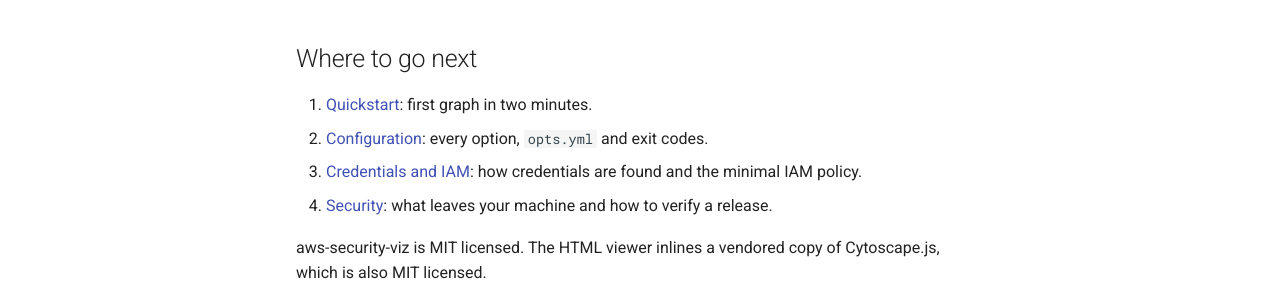
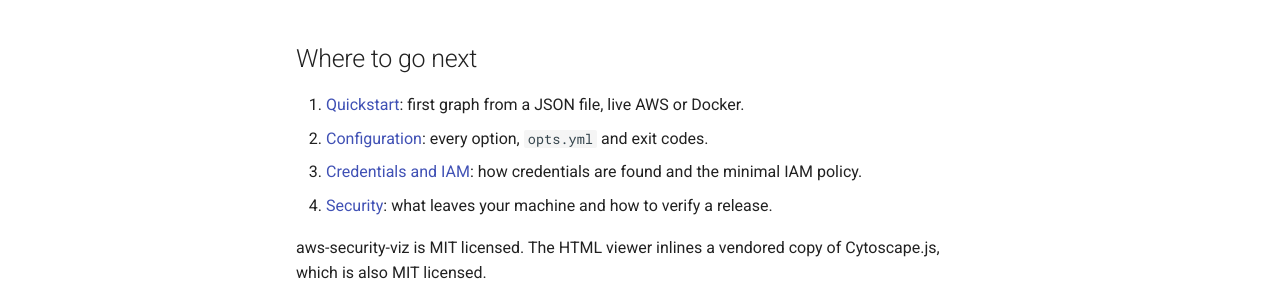
Before and after one commit to anaynayak/aws-security-viz, an MkDocs documentation site: the page built from docs/index.md, in a window 1280 px wide and 900 px high, scrolled down 535 px. Shown: the part 546-833 px from the top of the window. Built offline with MkDocs 1.6.1 and Material for MkDocs 9.7.7, drawn with Linux system fonts in a browser that asks for light colours; comment, search, counter and statistics services are not loaded.

Commit message:
Docs: list .htm extension, drop unverifiable time claim from index

```diff
--- a/docs/index.md
+++ b/docs/index.md
@@ -37,7 +37,7 @@
 
 ## Where to go next
 
-1. [Quickstart](quickstart.md): first graph in two minutes.
+1. [Quickstart](quickstart.md): first graph from a JSON file, live AWS or Docker.
 2. [Configuration](configuration.md): every option, `opts.yml` and exit codes.
 3. [Credentials and IAM](credentials-and-iam.md): how credentials are found and the minimal IAM policy.
 4. [Security](security.md): what leaves your machine and how to verify a release.
```
Also changed, not shown: docs/outputs.md (+1 -1 lines).
